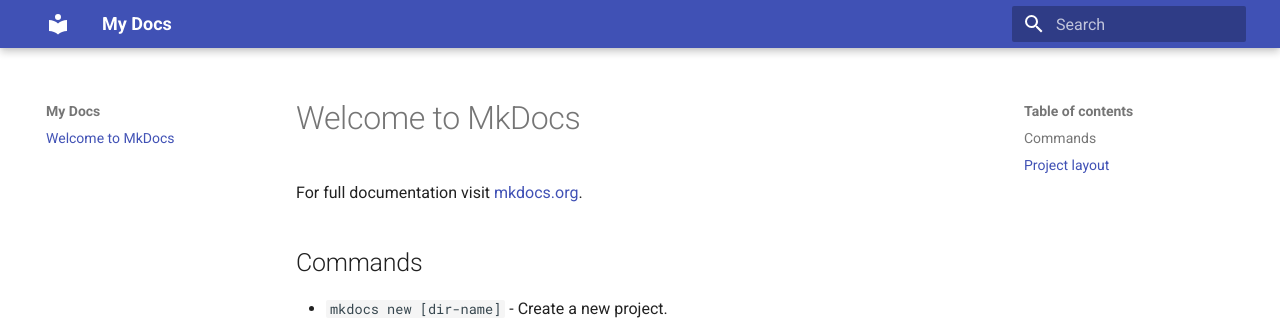
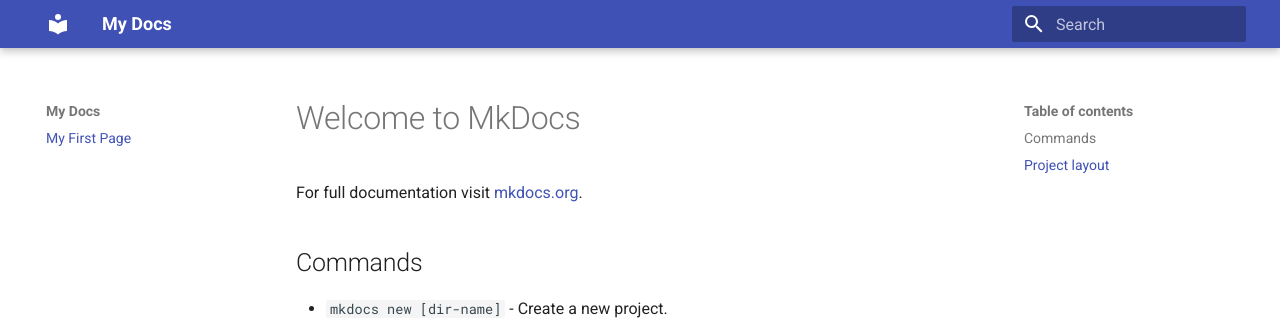
Before and after one commit to CUMGroup/AMOGUS, an MkDocs documentation site: the page built from docs/index.md, in a window 1280 px wide. Shown: the top 322 px of the page. Built offline with MkDocs 1.6.1 and Material for MkDocs 9.7.7, drawn with Linux system fonts in a browser that asks for light colours.

Commit message:
added title to index

```diff
--- a/docs/index.md
+++ b/docs/index.md
@@ -1,3 +1,8 @@
+---
+title: My First Page
+layout: default
+---
+
 # Welcome to MkDocs
 
 For full documentation visit [mkdocs.org](https://www.mkdocs.org).
```
